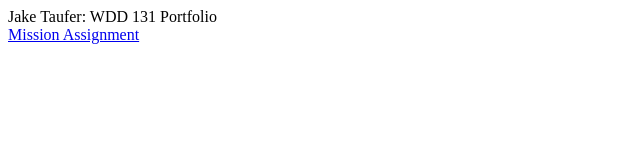
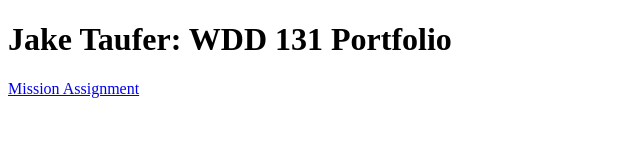
Before and after one commit to jwtaufer/wdd131, a plain HTML site: page index.html in a window 1280 px wide. Shown: the whole page, without its empty margins (0-640 px from the left). Drawn offline with Linux system fonts and the light colour scheme.

Commit message:
Finished Unit 2 Ponder

```diff
--- a/index.html
+++ b/index.html
@@ -10,10 +10,13 @@
     <link rel="stylesheet" href="style.css">
 </head>
 <header>
-    Jake Taufer: WDD 131 Portfolio
+    <h1>Jake Taufer: WDD 131 Portfolio</h1>
+    <nav>
+        <a href="./unit1/mission/missionstatement.html">Mission Assignment</a>
+    </nav>
 </header>
 <main>
-    <a href="./week1/mission/missionstatement.html">Mission Assignment</a>
+    <!-- <embed src="./unit1/mission/missionstatement.html" type="text/html"  width="auto" /> -->
 </main>
 <footer>
 
--- a/style.css
+++ b/style.css
@@ -0,0 +1,5 @@
+embed {
+    display: block;
+    width: 100%;
+    height: 100%;
+}
--- /dev/null
+++ b/unit2/media-query.css
@@ -0,0 +1,40 @@
+* {
+  font-family: "Roboto", sans-serif;
+  font-optical-sizing: auto;
+  font-weight: 400;
+  font-style: normal;
+  font-variation-settings:
+    "wdth" 100;
+}
+
+header, main, footer {
+  display: block;
+  max-width: 640px;
+  margin: 1rem auto;
+  border: 3px;
+  border-style: outset inset inset outset;
+  padding: 10px;
+  background-color: rgb(160, 212, 237);
+}
+
+main {
+  display: grid;
+  grid-template-columns: 1fr;
+  gap: 1rem;
+}
+
+section {
+  padding: 5px;
+  background-color: white;
+}
+
+@media screen and (min-width: 500px) {
+  header {
+    background-color: black;
+    color: white;
+  }
+
+  main {
+    grid-template-columns: 1fr 1fr;
+  }
+}
```
Also changed, not shown: unit2/media-query.html (added, +32 -0 lines), unit1/mission/image/byui-logo_blue.webp (renamed from week1/mission/image/byui-logo_blue.webp), unit1/mission/image/byui-logo_white.png (renamed from week1/mission/image/byui-logo_white.png), unit1/mission/mission.js (renamed from week1/mission/mission.js), unit1/mission/missionstatement.html (renamed from week1/mission/missionstatement.html), unit1/mission/styles.css (renamed from week1/mission/styles.css), unit1/running.html (renamed from week1/running.html), unit1/running.js (renamed from week1/running.js), unit1/sandbox/dom-basics.html (renamed from week1/sandbox/dom-basics.html), unit1/sandbox/dom-basics.js (renamed from week1/sandbox/dom-basics.js), unit1/whateveryouwouldlike.html (renamed from week1/whateveryouwouldlike.html), unit1/whateveryouwouldlike.js (renamed from week1/whateveryouwouldlike.js), unit2/coolpics/coolpics.css (added), unit2/coolpics/coolpics.js (added), 2 more files.
